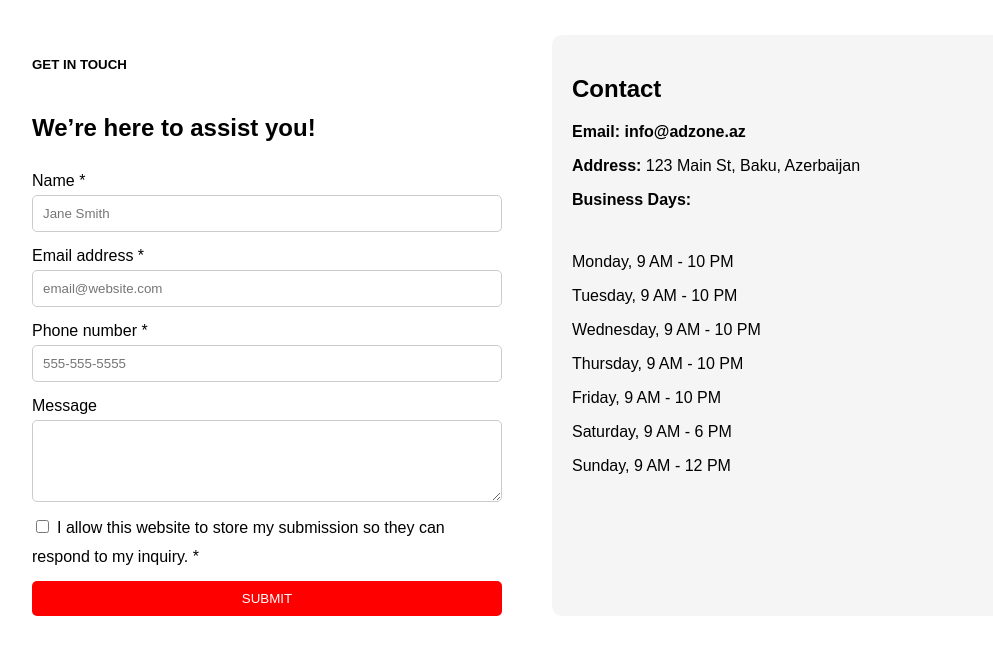
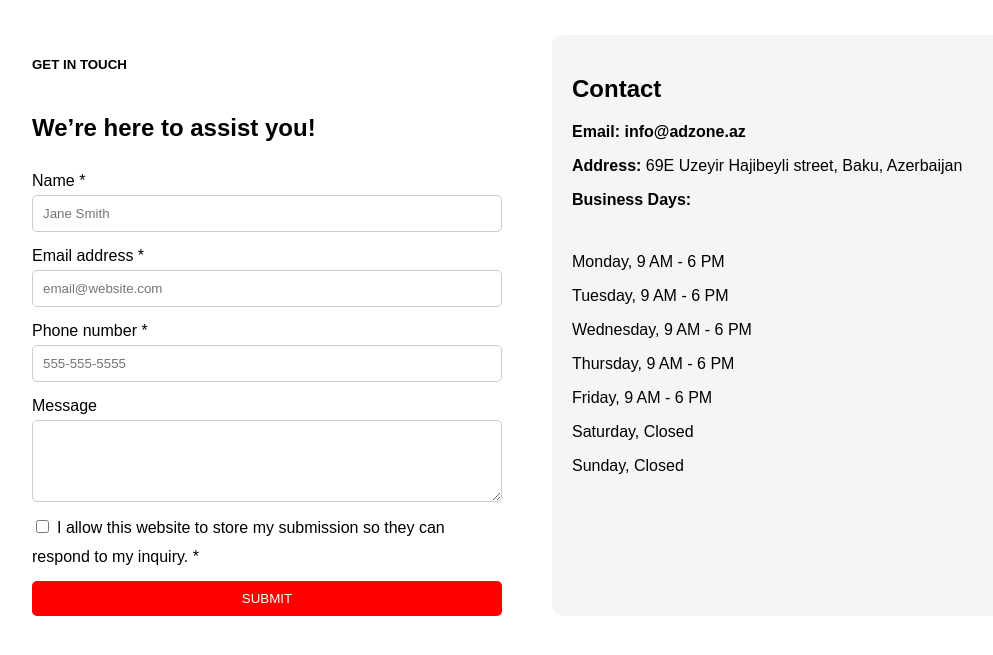
Before and after one commit to nicatzamanwork/adzone, a Next.js app: page /location-scouting in a window 1280 px wide. Shown: the part 2005-2660 px from the top of the page, without its empty margins (93-1086 px from the left). Built offline with nearby package versions, Linux system fonts and the light colour scheme.

Commit message:
services corrected

```diff
--- a/app/components/Contact.js
+++ b/app/components/Contact.js
@@ -153,19 +153,19 @@ const ContactForm = () => {
           </strong>
         </p>
         <p>
-          <strong>Address:</strong> 123 Main St, Baku, Azerbaijan
+          <strong>Address:</strong> 69E Uzeyir Hajibeyli street, Baku, Azerbaijan
         </p>
         <p>
           <strong>Business Days:</strong>
         </p>
         <br />
-        <p> Monday, 9 AM - 10 PM</p>
-        <p> Tuesday, 9 AM - 10 PM</p>
-        <p> Wednesday, 9 AM - 10 PM</p>
-        <p> Thursday, 9 AM - 10 PM</p>
-        <p> Friday, 9 AM - 10 PM</p>
-        <p> Saturday, 9 AM - 6 PM</p>
-        <p> Sunday, 9 AM - 12 PM</p>
+        <p> Monday, 9 AM - 6 PM</p>
+        <p> Tuesday, 9 AM - 6 PM</p>
+        <p> Wednesday, 9 AM - 6 PM</p>
+        <p> Thursday, 9 AM - 6 PM</p>
+        <p> Friday, 9 AM - 6 PM</p>
+        <p> Saturday, Closed</p>
+        <p> Sunday, Closed</p>
       </div>
     </div>
   );
```
Also changed, not shown: pages/costeffective.js (+8 -2 lines).
